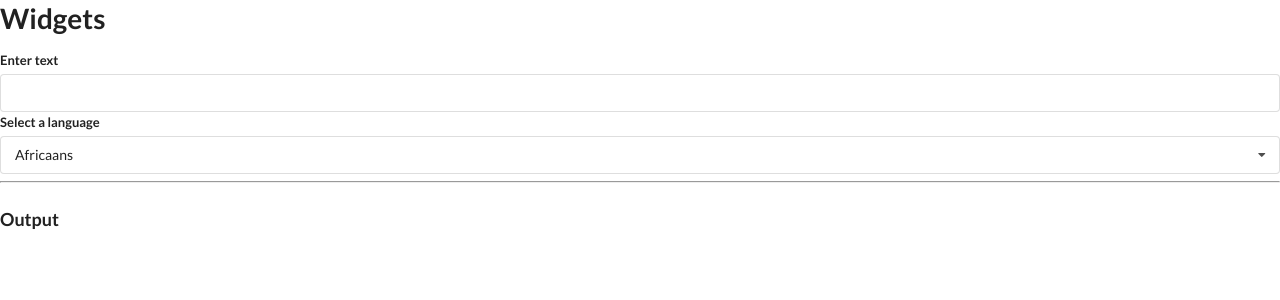
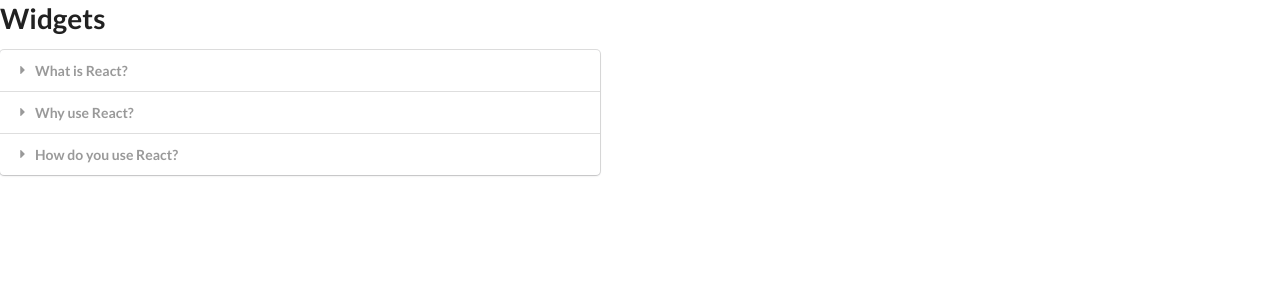
Before and after one commit to Gulmira-K/widgets-app, a React (Create React App) app: page / in a window 1280 px wide. Shown: the top 300 px of the page. Built offline with nearby package versions, Linux system fonts and the light colour scheme; no server answers.

Commit message:
Modified traslate widget, started the implementation of router (without React Router)

```diff
--- a/src/App.js
+++ b/src/App.js
@@ -1,23 +1,23 @@
 import {useState} from 'react'
-//import Accordion from './components/Accordion'
-// import Search from './components/Search'
-// import Dropdown from './components/Dropdown'
+import Accordion from './components/Accordion'
+import Search from './components/Search'
+import Dropdown from './components/Dropdown'
 import Translate from './components/Translate'
 
-// const items = [
-//   {
-//     title: 'What is React?',
-//     content: 'React is a front end javascript framework'
-//   },
-//   {
-//     title: 'Why use React?',
-//     content: 'React is a favorite JS library among engineers'
-//   },
-//   {
-//     title: 'How do you use React?',
-//     content: 'You use React by creating components'
-//   },
-// ]
+const items = [
+  {
+    title: 'What is React?',
+    content: 'React is a front end javascript framework'
+  },
+  {
+    title: 'Why use React?',
+    content: 'React is a favorite JS library among engineers'
+  },
+  {
+    title: 'How do you use React?',
+    content: 'You use React by creating components'
+  },
+]
 
 const options = [
   {
@@ -34,15 +34,44 @@
   }
 ]
 
+
 function App() {
-  // const [selected, setSelected] = useState(options[0])
-  // const [showDropdown, setShowDropdown] = useState(true)
+  const [selected, setSelected] = useState(options[0])
+  //const [showDropdown, setShowDropdown] = useState(true)
 
+  const showAccordion = () => {
+    if (window.location.pathname === '/') {
+      return <Accordion items={items}/>
+    }
+  }
+
+  const showList = () => {
+    if (window.location.pathname === '/list') {
+      return <Search />
+    }
+  }
+
+  const showDropdown = () => {
+    if (window.location.pathname === '/dropdown') {
+      return <Dropdown options={options} selected={selected} onSelectedChange={setSelected} />
+
+    }
+  }
+
+  const showTranslate = () => {
+    if (window.location.pathname === '/translate') {
+      return   <Translate />
+    }
+  }
   return (
     <div className="App">
       <h1>Widgets</h1>
+      {showAccordion()}
+      {showList()}
+      {showDropdown()}
+      {showTranslate()}
       {/* <button onClick={()=> setShowDropdown(!showDropdown)}>Toggle DropDown</button> */}
-      {/* <Accordion items={items}/> */}
+
       {/* <Search /> */}
       {/* {
         showDropdown ?
@@ -50,7 +79,7 @@
           : null
       } */}
 
-      <Translate />
+
     </div>
   );
 }
--- a/src/components/Convert.js
+++ b/src/components/Convert.js
@@ -1,23 +1,45 @@
-import React, { useEffect } from 'react'
+import React, { useState, useEffect } from 'react'
 import axios from 'axios'
 
 const KEY = 'AIzaSyCHUCmpR7cT_yDFHC98CZJy2LTms-IwDlM'
 
 const Convert = ({ language, text }) => {
+  const [translated, setTranslated] = useState('')
+  const [debouncedText, setDebouncedText] = useState(text)
+
   useEffect(() => {
-    axios.post('https://translation.googleapis.com/language/translate/v2', {}, {
-      params: {
-        q: text,
-        target: language.value,
-        key: KEY,
-      }
-    })
+    const timerId = setTimeout(() => {
+      setDebouncedText(text)
+    }, 500)
 
-  }, [language, text])
+    return () => {
+      clearTimeout(timerId)
+    }
+  }, [text])
+
+  useEffect(() => {
+    const doTranslation = async () => {
+      const { data } = await axios.post(
+        'https://translation.googleapis.com/language/translate/v2',
+        {},
+        {
+          params: {
+            q: debouncedText,
+            target: language.value,
+            key: KEY,
+          }
+        }
+      )
+      setTranslated(data.data.translations[0].translatedText)
+    }
+
+    doTranslation()
+
+  }, [language, debouncedText])
 
   return (
     <div>
-
+      <h1 className='ui header'>{translated}</h1>
     </div>
   )
 }
```
